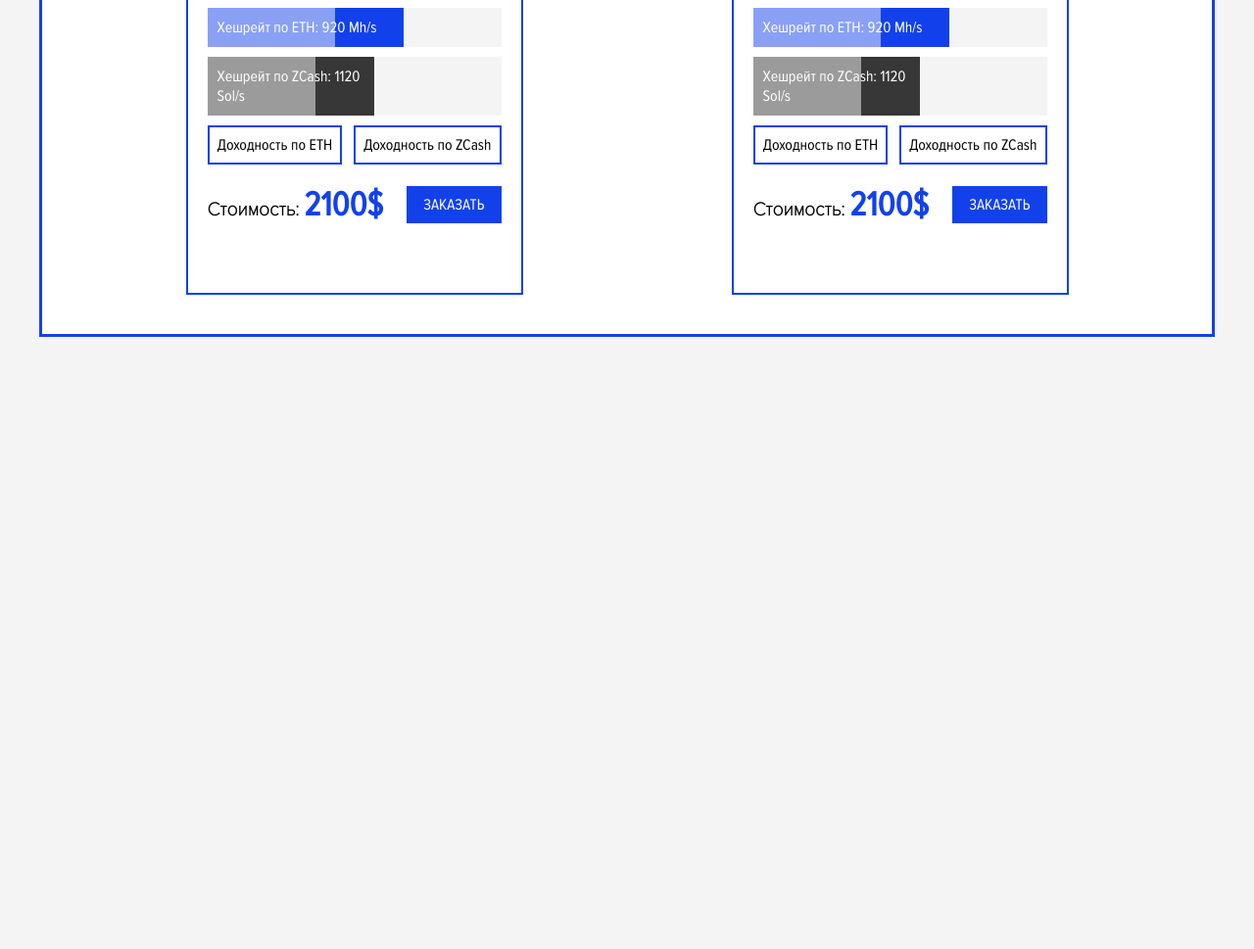
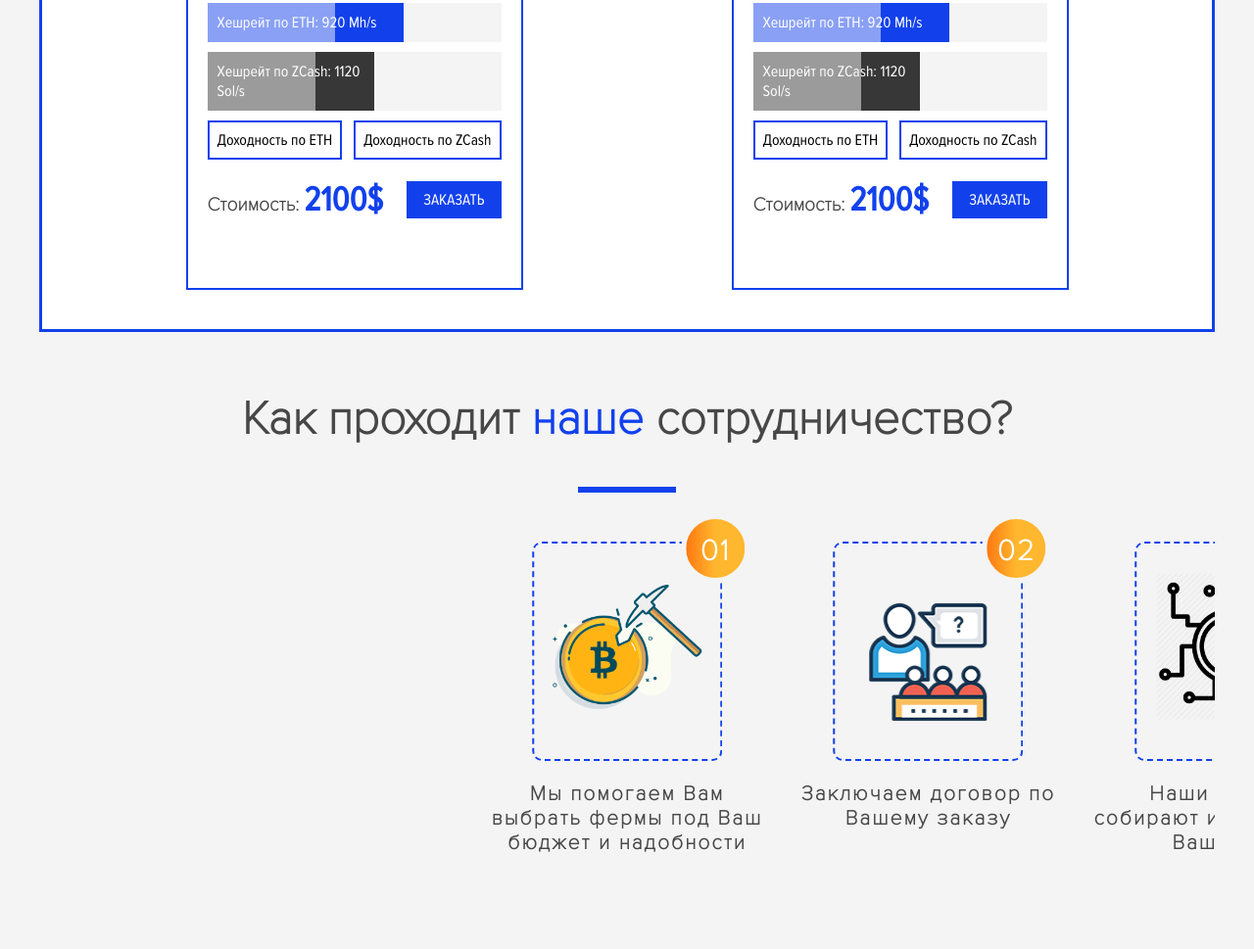
Before and after one commit to ZhenyaLysenko/mining.systems, a plain HTML site: page index.html in a window 1280 px wide. Shown: the part 1436-2405 px from the top of the page at 98% size. Before the commit the page ends 1800 px from the top, so only its background shows below. Drawn offline with nearby package versions, Linux system fonts and the light colour scheme.

Commit message:
add Steps

```diff
--- a/index.html
+++ b/index.html
@@ -7,6 +7,7 @@
     <link href="style.css" rel="stylesheet">
     <link rel="stylesheet" href="https://use.fontawesome.com/releases/v5.2.0/css/all.css" integrity="sha384-hWVjflwFxL6sNzntih27bfxkr27PmbbK/iSvJ+a4+0owXq79v+lsFkW54bOGbiDQ" crossorigin="anonymous">
     <link href="https://fonts.googleapis.com/css?family=Black+Ops+One" rel="stylesheet">
+    <link rel="stylesheet" href="css/swiper.min.css">
     <script src="https://ajax.googleapis.com/ajax/libs/jquery/3.3.1/jquery.min.js"></script>
     <script src="https://ajax.aspnetcdn.com/ajax/jQuery/jquery-3.3.1.min.js"></script>
 
@@ -18,7 +19,7 @@
 
     <section class="banner">
       <h2 class="logo">M<span class="blue_span">S</span></h2>
-      <h1 class="title">mining.<span class="blue_span">systems</span></h1>
+      <h1 class="title">mining.<div class="br"></div><span class="blue_span">systems</span></h1>
       <h3 class="title_phrase">Майнинг Фермы Под Ключ От <span class="blue_span">1000$</span></h3>
       <a href="https://docs.google.com/forms/d/e/1FAIpQLSfIfIWsMI5zSnSTL7FiQwTYBif6-eELXG_aTSBw8rha4-C4YA/viewform" title="Оставить Заявку" target="_blank">
         <button class="order_btn" type="button">Оставить Заявку</button>
@@ -547,9 +548,55 @@
         </section>
     </section>
 
+    <section class="whatWeOrder">
+      <div class="inner">
+        <h1 class="title_section">Как проходит <span class="blue_span">наше</span> сотрудничество?</h1>
+        <div class="blue_border"></div>
+        <div class="swiper-container">
+            <div class="swiper-wrapper">
+              <div class="swiper-slide">
+                <div class="step_square">
+                  <img class="step_img" src="images/step1.png" alt="step1">
+                  <span class="step-num">01</span>
+                </div>
+                <h3 class="step_h3">Мы помогаем Вам выбрать фермы под Ваш бюджет и надобности</h3>
+              </div>
+              <div class="swiper-slide">
+                <div class="step_square">
+                  <img class="step_img" src="images/step2.png" alt="step2">
+                  <span class="step-num">02</span>
+                </div>
+                <h3 class="step_h3">Заключаем договор по Вашему заказу</h3>
+              </div>
+              <div class="swiper-slide">
+                <div class="step_square">
+                  <img class="step_img" src="images/step3.png" alt="step3">
+                  <span class="step-num">03</span>
+                </div>
+                <h3 class="step_h3">Наши рабочие собирают и настраивают Ваш заказ</h3>
+              </div>
+              <div class="swiper-slide">
+                <div class="step_square">
+                  <img class="step_img" src="images/step4.png" alt="step4">
+                  <span class="step-num">04</span>
+                </div>
+                <h3 class="step_h3">Вы забераете заказ</h3>
+              </div>
+              <div class="swiper-slide">
+                <div class="step_square">
+                  <img class="step_img" src="images/step5.png" alt="step5">
+                  <span class="step-num">05</span>
+                </div>
+                <h3 class="step_h3">Получаете в подарок бесплатное обслуживание вашего оборудования</h3>
+              </div>
+
+            </div>
+          </div>
+        </div>
+    </section>
 
 
-
+    <script src="js/swiper.min.js"></script>
     <script src="js/tabs.js"></script>
     <script src="js/tabs_in.js"></script>
   </body>
--- a/js/tabs_in.js
+++ b/js/tabs_in.js
@@ -18,3 +18,13 @@ $(document).ready(function() {
 	})(jQuery);
 
 });
+
+var swiper = new Swiper('.swiper-container', {
+		 slidesPerView: 4,
+		 spaceBetween: 30,
+		 centeredSlides: true,
+		 pagination: {
+			 el: '.swiper-pagination',
+			 clickable: true,
+		 },
+	 });
--- a/style.css
+++ b/style.css
@@ -3,6 +3,7 @@ body {
   padding: 0;
   font-family: 'ProximaNovaThin';
   background-color: #f4f4f4;
+  color: #474747;
 }
 a {
   text-decoration: none;
@@ -29,6 +30,11 @@ input, button {
 @font-face {
   font-family: "ProximaNovaItalicThin";
   src: url(fonts/Proxima-Nova-Thin-It.ttf);
+}
+.inner {
+   max-width: 1200px;
+   overflow: hidden;
+   margin: 0 auto;
 }
 .banner {
   background-image: url(images/mining_farm.jpg);
@@ -64,6 +70,10 @@ input, button {
 }
 .title_phrase {
   font-size: 2.5rem;
+  padding: 0 15px;
+}
+.br {
+  display: none;
 }
 .order_btn {
   cursor: pointer;
@@ -100,6 +110,7 @@ input, button {
 .title_section {
   text-align: center;
   font-size: 3rem;
+  padding: 0 15px;
 }
 .blue_border {
   height: 6px;
@@ -109,6 +120,7 @@ input, button {
 }
 .whatWeOrder__title {
   text-align: center;
+  padding: 0 20px;
   padding-top: 20px;
 }
 .tabs_wrapper > * {
@@ -187,6 +199,7 @@ input, button {
 }
 .tab__content > li .content__wrapper {
   padding: 45px 40px 40px 40px;
+  padding-top: 0;
   background-color: white;
   border: 3px solid #1241ec;
   border-top: none;
@@ -201,7 +214,9 @@ input, button {
   max-width: 400px;
   border: 2px solid #1241ec;
   padding: 20px;
+  margin: 0 10px;
   overflow: hidden;
+  margin-top: 40px;
 }
 .gpu .tabs ul {
   max-width: 400px;
@@ -348,3 +363,85 @@ font-family: "ProximaNovaRegular";  color: blue;
   color: #fff;
   background: blue;
 }
+.swiper-container {
+   width: 100%;
+   height: 100%;
+   cursor: pointer;
+
+  }
+.swiper-slide {
+   margin: 50px 0;
+   text-align: center;
+   font-size: 18px;
+   /* Center slide text vertically */
+   display: -webkit-box;
+   display: -ms-flexbox;
+   display: -webkit-flex;
+   display: flex;
+   -webkit-box-pack: center;
+   -ms-flex-pack: center;
+   -webkit-justify-content: center;
+   justify-content: center;
+   -webkit-box-align: center;
+   -ms-flex-align: center;
+   -webkit-align-items: center;
+   flex-direction: column;
+   letter-spacing: 2px;
+}
+
+.step_square {
+  width: 190px;
+  height: 220px;
+  border: 2px dashed #1241ec;
+  border-radius: 10px;
+  position: relative;
+  line-height: 350px;
+}
+.step_img {
+  max-width: 80%;
+}
+.step-num {
+  background: rgb(255,120,16);
+  background: linear-gradient(90deg, rgba(255,120,16,1) 0%, rgba(255,183,47,1) 50%);
+  border: 5px solid #f4f4f4;
+  border-radius: 50%;
+  color: #fff;
+  font-size: 30px;
+  font-weight: bold;
+  height: 60px;
+  line-height: 65px;
+  position: absolute;
+  right: -30px;
+  top: -30px;
+  width: 60px;
+  text-align: center;
+}
+
+@media only screen and (max-width: 800px) {
+  .br {
+    display: block;
+  }
+  .gpu {
+    border: none;
+  }
+}
+@media only screen and (max-width: 450px) {
+  .title {
+    font-size: 5rem;
+  }
+  .title_phrase {
+    font-size: 2rem;
+  }
+  .order_btn {
+    font-size: 1.7rem;
+    padding: 10px 15px;
+  }
+}
+@media only screen and (max-width: 350px) {
+  .gpu {
+    padding: 0;
+  }
+  .tab__content > li .content__wrapper {
+    border: none;
+  }
+}
```
Also changed, not shown: css/swiper.min.css (added), images/step1.png (added), images/step2.png (added), images/step3.jpg (added), images/step3.png (added), images/step4.png (added), images/step5.png (added), js/swiper.min.css (added), js/swiper.min.js (added).
